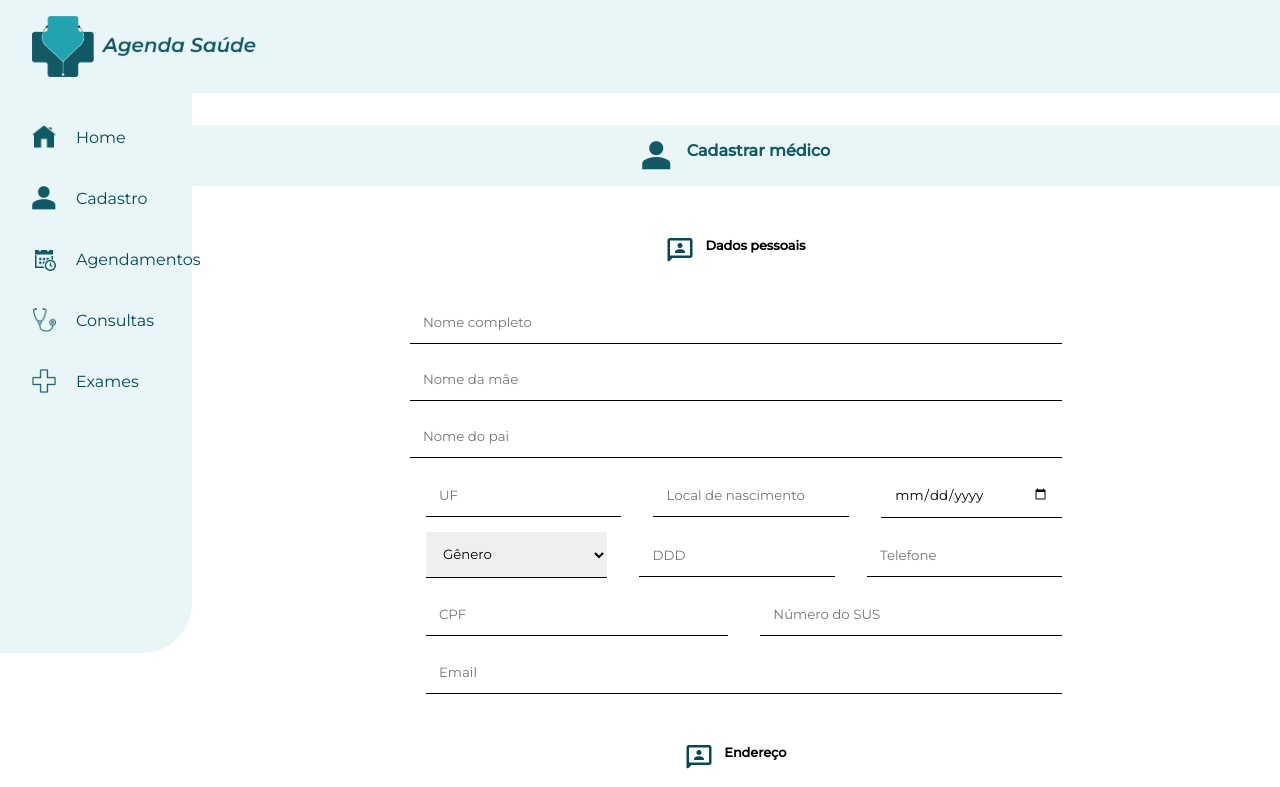
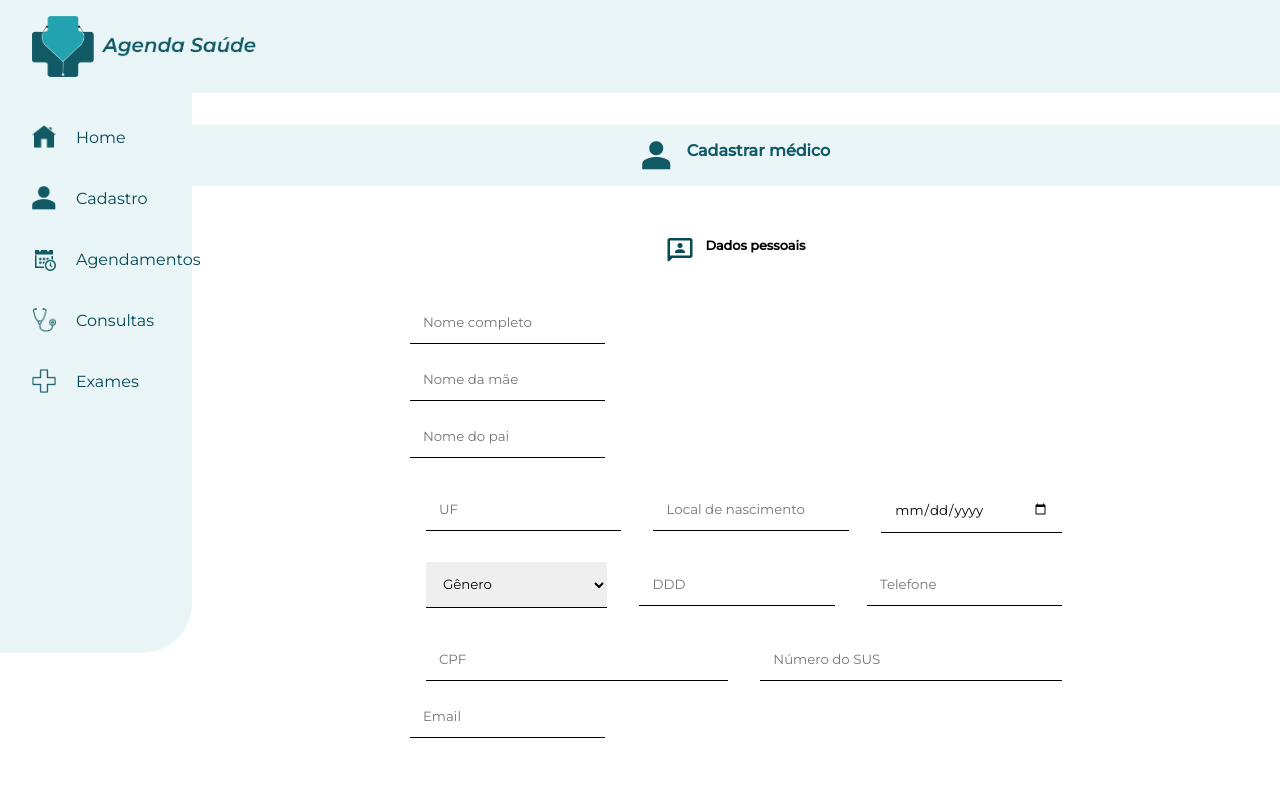
Before and after one commit to jeanunicesumar/desafio_profissional_ubs, an Angular app in the folder painel-gestao/painel-gestao/: page /cadastrarMedico in a window 1280 px wide. Shown: the top 787 px of the page. Built offline with nearby package versions, Linux system fonts and the light colour scheme.

Commit message:
Tentativa 123

```diff
--- a/painel-gestao/painel-gestao/src/app/componentes/administrador/cadastrar/cadastrar.component.css
+++ b/painel-gestao/painel-gestao/src/app/componentes/administrador/cadastrar/cadastrar.component.css
@@ -37,15 +37,21 @@
 }
 
 .formulario__campo {
-  display: grid;
-  grid-template-columns: repeat(1, 1fr);
+  width: 100%;
 }
 
 .formulario__campo input {
   margin-top: 1em;
   border: none;
   border-bottom: 1px solid black;
+  outline: 0;
   padding: 1em;
+}
+
+.formulario__3  span.span {
+  width: 100%;
+  display: flex;
+  flex-direction: column;
 }
 
 .formulario__3 {
@@ -79,8 +85,8 @@
 .form-error {
   display: flex;
   flex-direction: column;
-  justify-content: center;
-  margin: 1px 0 0 1em;
+  justify-content: flex-start;
+  margin: 1em 0 0 1em;
 }
 
 .formulario__botao {
--- a/painel-gestao/painel-gestao/src/app/componentes/administrador/cadastrar/cadastrar.component.html
+++ b/painel-gestao/painel-gestao/src/app/componentes/administrador/cadastrar/cadastrar.component.html
@@ -190,21 +190,21 @@
   </div>
 
   <div class="formulario__campo">
-        <div class="form-error">
-        <input
-        name="email"
+    <span class="span">
+      <input name="email"
         id="email"
         placeholder="Email"
         ngModel
         required
         pattern="^[\w-.]+@([\w-]+\.)+[\w-]{2,4}$"
-        #email="ngModel" />
-      <div *ngIf="email?.invalid && email?.touched || email?.dirty">
-        <app-mensagem *ngIf="email?.errors?.['required']" mensagem="O campo de email deve ser preenchido"></app-mensagem>
-        <app-mensagem *ngIf="email?.errors?.['pattern']" mensagem="Email inválido"></app-mensagem>
-      </div>
+        #email="ngModel">
+        <span *ngIf="email?.invalid && email?.touched || email?.dirty">
+          <app-mensagem *ngIf="email?.errors?.['required']" mensagem="O campo de email deve ser preenchido"></app-mensagem>
+          <app-mensagem *ngIf="email?.errors?.['pattern']" mensagem="Email inválido"></app-mensagem>
+        </span>
+      </span>
     </div>
-</div>
+
       <h3 class="principal__subtitulo">
         <img src="../../../../assets/icone-dados-pessoais.png" alt="Dados pessoais">
         Endereço
@@ -240,7 +240,7 @@
         <app-mensagem *ngIf="cep?.errors?.['validadorCep']" mensagem="CEP informado não existe"></app-mensagem>
       </div>
         <div class="formulario__3">
-         <div class="form-error">
+         <!-- <div class="form-error"> -->
           <input
           name="numero"
           id="numero"
@@ -248,10 +248,10 @@
           ngModel
           required
           #numero="ngModel" />
-          <div *ngIf="(numero?.invalid && numero?.touched) || numero?.dirty">
+          <!-- <div *ngIf="(numero?.invalid && numero?.touched) || numero?.dirty">
             <app-mensagem *ngIf="numero?.errors?.['required']" mensagem="Número é obrigatório"></app-mensagem>
           </div>
-        </div>
+        </div> -->
 
 
           <input
```
Also changed, not shown: 2 other files (tests, documents, lock files or other folders).
